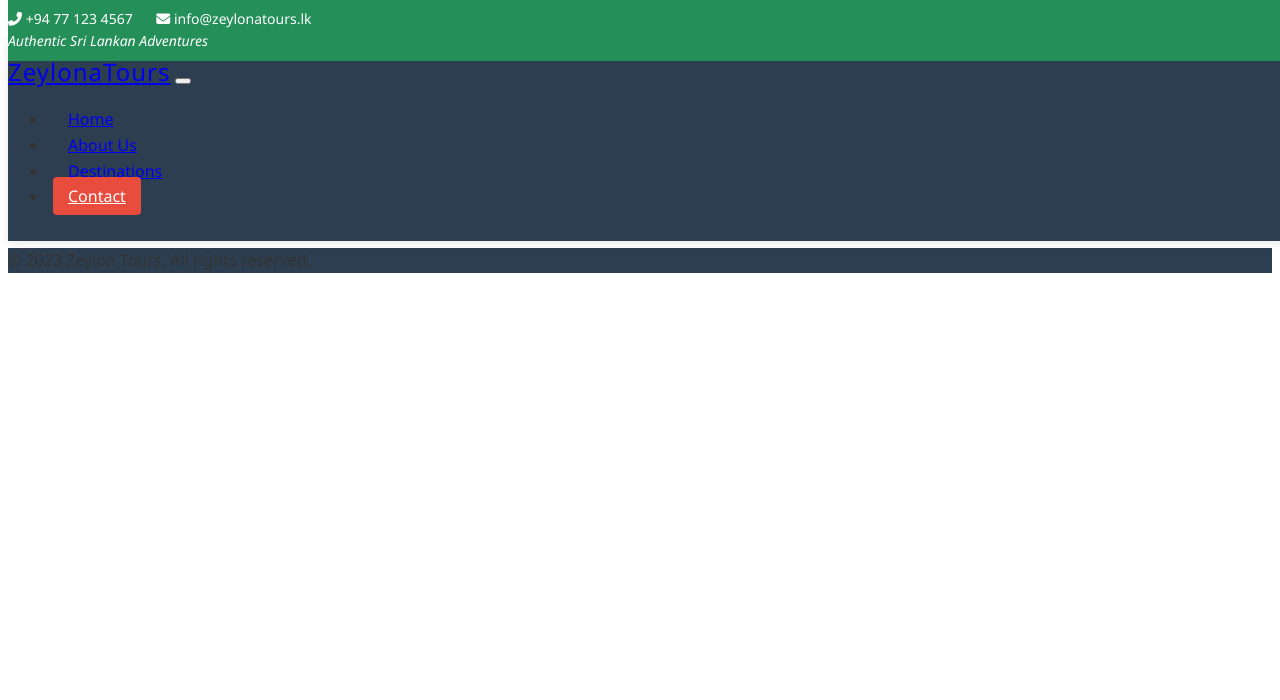
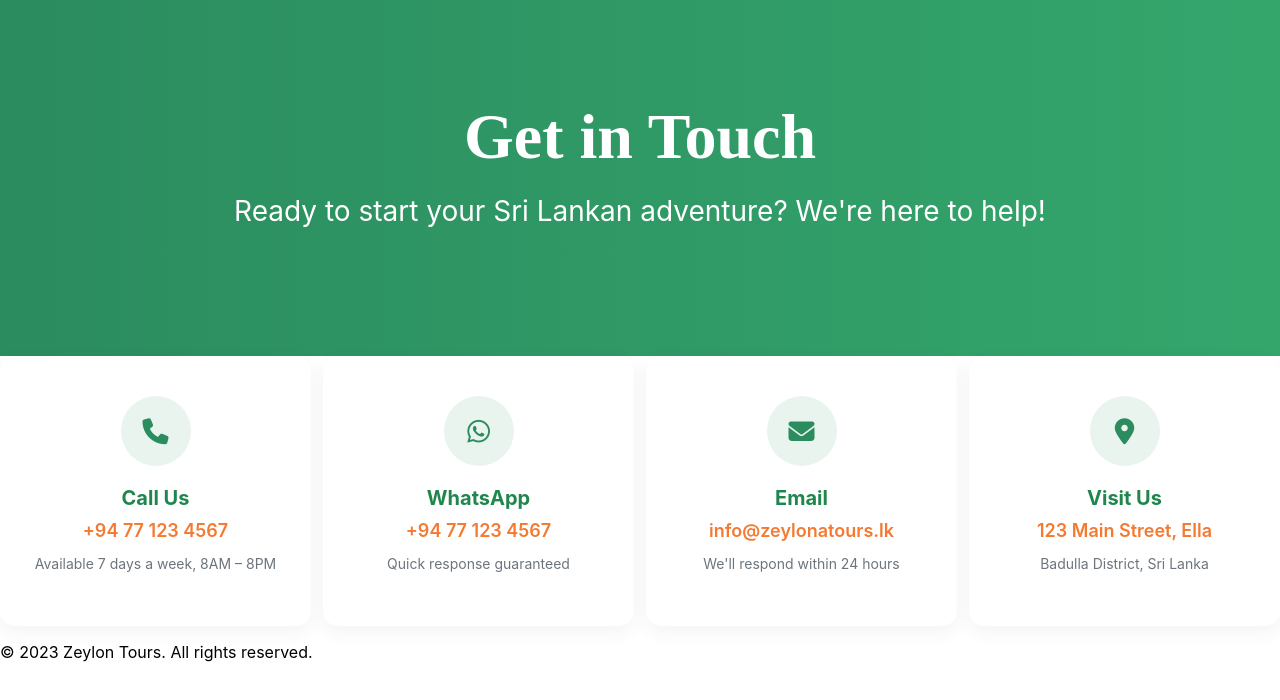
Before and after one commit to Shondarzer-Taroka/zeylon-tours, a website: page contact.html in a window 1280 px wide. Drawn offline with Linux system fonts and the light colour scheme.

Commit message:
contact cards done

```diff
--- a/contact.html
+++ b/contact.html
@@ -1,21 +1,68 @@
 <!DOCTYPE html>
 <html lang="en">
+
 <head>
     <meta charset="UTF-8">
     <meta name="viewport" content="width=device-width, initial-scale=1.0">
     <title>Contact Us - Zeylon Tours</title>
     <link rel="stylesheet" href="https://cdnjs.cloudflare.com/ajax/libs/font-awesome/6.4.0/css/all.min.css">
-    <link rel="stylesheet" href="css/style.css">
+    <link rel="stylesheet" href="css/contact/content-contact.css">
+    <link rel="stylesheet" href="css/contact/contact-cards.css">
 </head>
+
 <body>
-       <div id="navbar-container"></div>
+    <!-- <div id="navbar-container"></div> -->
 
     <main>
-        <section class="content-section">
-            <h1>Contact Zeylon Tours</h1>
-            <p>Get in touch with our team...</p>
-            <!-- Contact form here -->
+        <section class="contact-section">
+            <h1 class="contact-title">Get in Touch</h1>
+            <p class="contact-subtitle">
+                Ready to start your Sri Lankan adventure? We're here to help!
+            </p>
         </section>
+
+
+
+
+        <section class="contact-cards">
+            <div class="card">
+                <div class="icon-circle">
+                    <i class="fas fa-phone"></i>
+                </div>
+                <h3>Call Us</h3>
+                <p class="contact-info orange">+94 77 123 4567</p>
+                <p class="sub-text">Available 7 days a week, 8AM – 8PM</p>
+            </div>
+
+            <div class="card">
+                <div class="icon-circle">
+                    <i class="fab fa-whatsapp"></i>
+                </div>
+                <h3>WhatsApp</h3>
+                <p class="contact-info orange">+94 77 123 4567</p>
+                <p class="sub-text">Quick response guaranteed</p>
+            </div>
+
+            <div class="card">
+                <div class="icon-circle">
+                    <i class="fas fa-envelope"></i>
+                </div>
+                <h3>Email</h3>
+                <p class="contact-info orange">info@zeylonatours.lk</p>
+                <p class="sub-text">We'll respond within 24 hours</p>
+            </div>
+
+            <div class="card">
+                <div class="icon-circle">
+                    <i class="fas fa-location-dot"></i>
+                </div>
+                <h3>Visit Us</h3>
+                <p class="contact-info orange">123 Main Street, Ella</p>
+                <p class="sub-text">Badulla District, Sri Lanka</p>
+            </div>
+        </section>
+
+
     </main>
 
     <footer>
@@ -24,4 +71,5 @@
 
     <script src="js/main.js"></script>
 </body>
+
 </html>
--- /dev/null
+++ b/css/contact/contact-cards.css
@@ -0,0 +1,92 @@
+body {
+  margin: 0;
+  font-family: 'Inter', sans-serif;
+  background-color: #fff;
+}
+
+.contact-cards {
+  display: grid;
+  grid-template-columns: repeat(4,1fr);
+  gap: 12px;
+
+}
+
+.card {
+  background: #ffffff;
+  border-radius: 15px;
+  box-shadow: 0px 6px 20px rgba(0, 0, 0, 0.05);
+  padding: 40px 30px;
+  text-align: center;
+}
+
+.icon-circle {
+  background: #eaf4ef;
+  width: 70px;
+  height: 70px;
+  border-radius: 50%;
+  display: flex;
+  align-items: center;
+  justify-content: center;
+  margin: 0 auto 20px auto;
+  font-size: 26px;
+  color: #2b8c5f;
+}
+
+.card h3 {
+  color: #21864e;
+  font-size: 20px;
+  margin: 0;
+  font-weight: 700;
+}
+
+.contact-info {
+  font-size: 18px;
+  font-weight: 600;
+  margin: 10px 0;
+}
+
+.orange {
+  color: #f47a32;
+}
+
+.sub-text {
+  color: #6c757d;
+  font-size: 14px;
+}
+
+
+
+
+@media (max-width: 991px) {
+  .contact-cards {
+    grid-template-columns: repeat(2, 1fr);
+  }
+}
+
+@media (max-width: 576px) {
+  .contact-cards {
+    grid-template-columns: 1fr;
+  }
+
+  .card {
+    padding: 30px 20px;
+  }
+
+  .card h3 {
+    font-size: 18px;
+  }
+
+  .contact-info {
+    font-size: 16px;
+  }
+
+  .sub-text {
+    font-size: 13px;
+  }
+
+  .icon-circle {
+    width: 60px;
+    height: 60px;
+    font-size: 22px;
+  }
+}
--- /dev/null
+++ b/css/contact/content-contact.css
@@ -0,0 +1,26 @@
+body, html {
+  margin: 0;
+  padding: 0;
+  box-sizing: border-box;
+  font-family: 'Inter', sans-serif;
+}
+
+.contact-section {
+  background: linear-gradient(90deg, #2b8c5f 0%, #34a66c 100%);
+  color: white;
+  text-align: center;
+  padding: 100px 20px;
+}
+
+.contact-title {
+  font-family: 'Playfair Display', serif;
+  font-size: 64px;
+  font-weight: 700;
+  margin: 0;
+}
+
+.contact-subtitle {
+  font-size: 28px;
+  font-weight: 400;
+  margin-top: 20px;
+}
```
